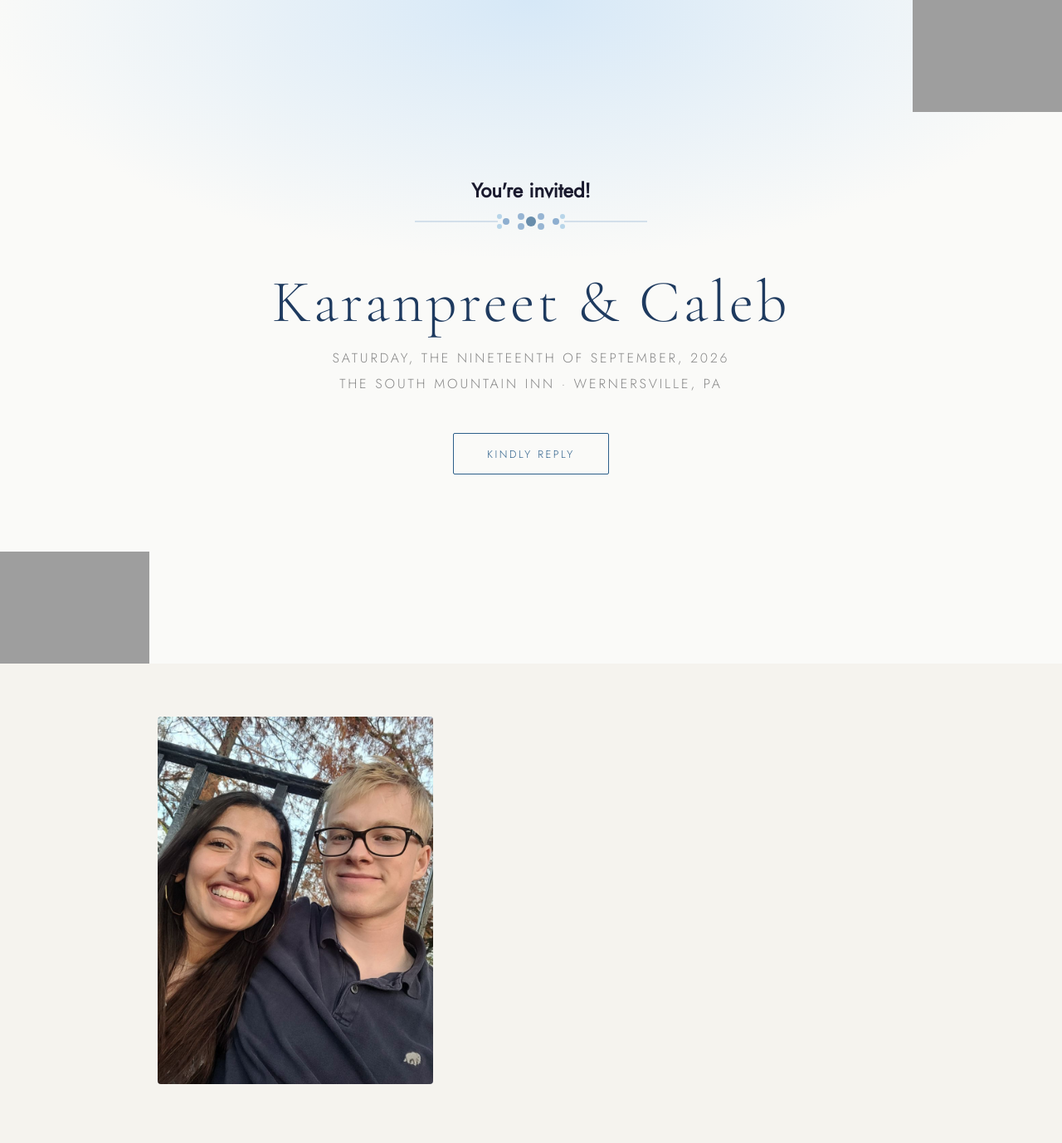
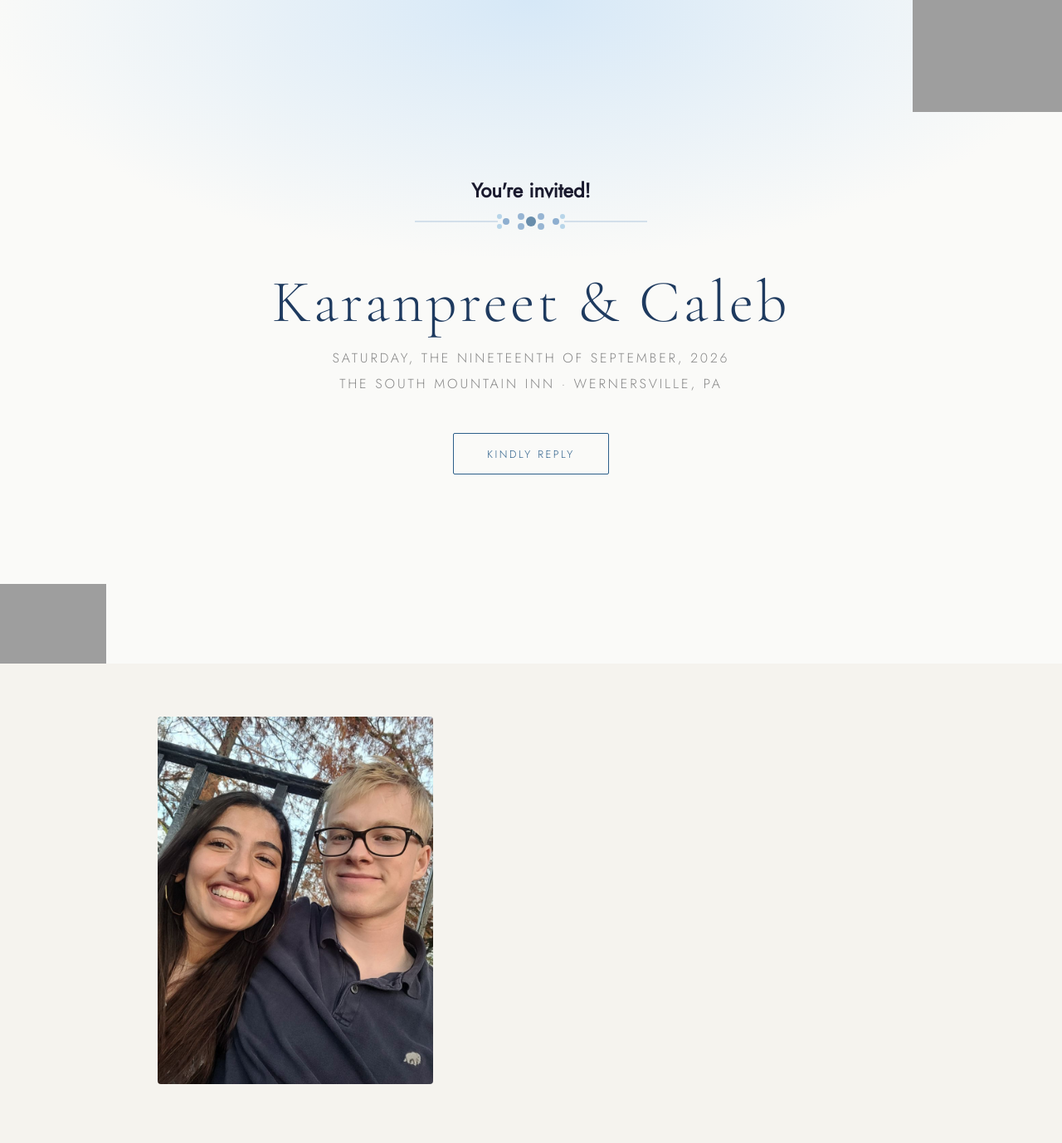
Before and after one commit to bcale/Wedding_Website, a Flask app: page / in a window 1280 px wide. Shown: the top 1378 px of the page at 83% size. Run offline with Flask 3, Linux system fonts and the light colour scheme; some libraries are stand-ins or nearby versions; grey boxes are pictures that could not be loaded.

Commit message:
Fixing image bullshit

```diff
--- a/static/style.css
+++ b/static/style.css
@@ -522,19 +522,20 @@ img.photo-inner {
 }
 
 .img-top-right {
-  position: fixed;
+  position: absolute;
   top: 0;
   right: 0;
   width: 180px;
+  max-width: 20%;
   z-index: 50;
   pointer-events: none;
 }
 
 .img-bottom-left {
-  position: fixed;
+  position: absolute;
   bottom: 0;
   left: 0;
-  width: 180px;
+  width: 10%;
   z-index: 50;
   pointer-events: none;
 }
```
